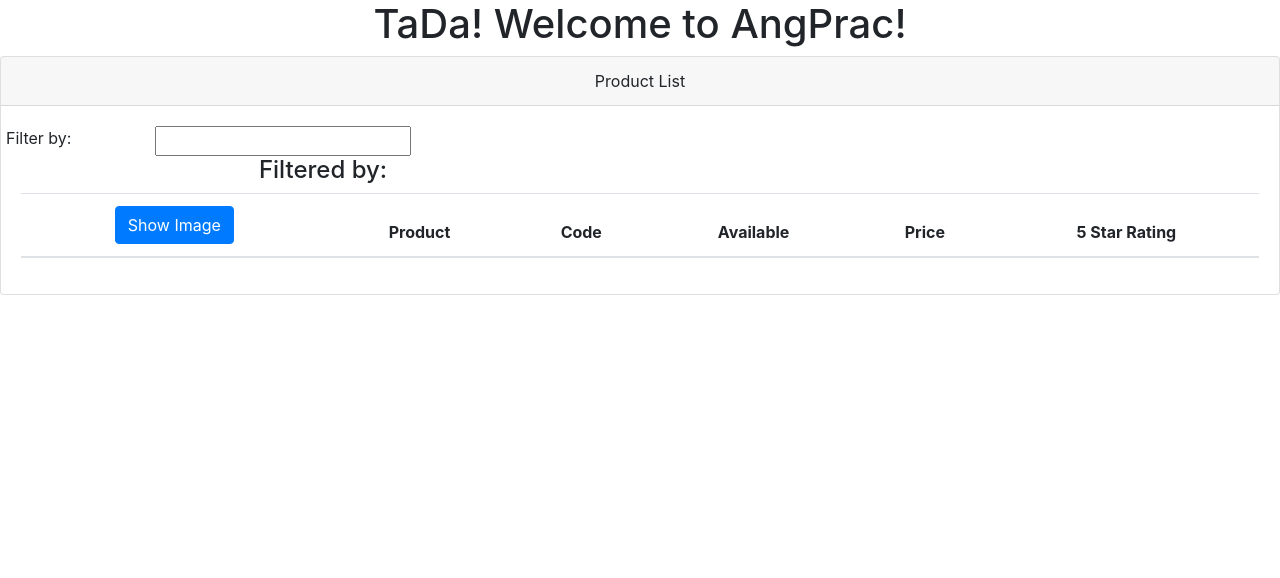
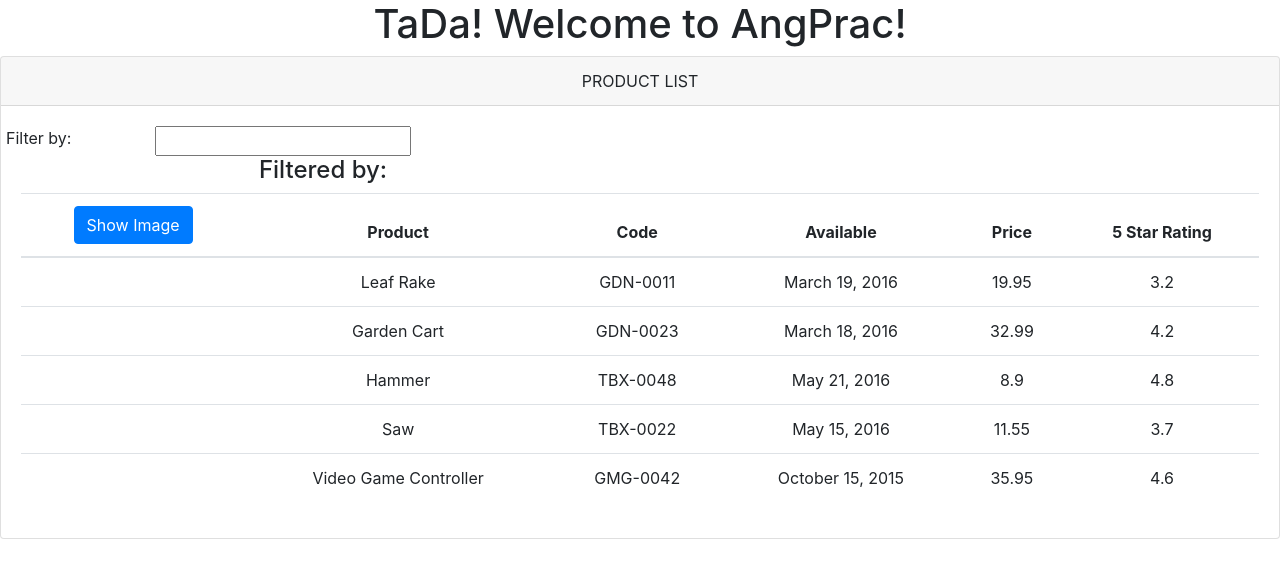
Before and after one commit to romangorelik/AngularPluralSight1, an Angular app: page / in a window 1280 px wide. Shown: the top 578 px of the page. Built offline with nearby package versions, Linux system fonts and the light colour scheme.

Commit message:
Added button which shows and hides images, added products.

```diff
--- a/src/app/products/product-list.component.html
+++ b/src/app/products/product-list.component.html
@@ -1,6 +1,6 @@
 <div class='card'>
   <div class='card-header'>
-    Product List
+    {{ title | uppercase}}
   </div>
   <div class='card-body'>
     <div class='row'>
@@ -15,12 +15,12 @@
       </div>
     </div>
     <div class='table-responsive'>
-      <table class='table'>
+      <table class='table' *ngIf='products && products.length'>
         <thead>
           <tr>
             <th>
-              <button class='btn btn-primary'>
-                Show Image
+              <button class='btn btn-primary' (click)='toggleImage()'>
+                {{showImage ? 'Hide Image' : 'Show Image'}}
               </button>
             </th>
             <th>Product</th>
@@ -31,7 +31,16 @@
           </tr>
         </thead>
         <tbody>
-
+          <tr *ngFor='let product of products'>
+            <td>
+              <img *ngIf='showImage' [src]='product.imageUrl' [title]='product.productName' [style.width.px]='imageWidth' [style.margin.px]='imageMargin'>
+            </td>
+            <td> {{ product.productName }}</td>
+            <td> {{ product.productCode }}</td>
+            <td> {{ product.releaseDate }}</td>
+            <td> {{ product.price }}</td>
+            <td> {{ product.starRating }}</td>
+          </tr>
         </tbody>
       </table>
     </div>
--- a/src/app/products/products.component.ts
+++ b/src/app/products/products.component.ts
@@ -7,7 +7,67 @@
 })
 export class ProductsComponent implements OnInit {
   title: string = 'Product List'
+  imageWidth: number = 50
+  imageMargin: number = 2
+  showImage: boolean = false
+  products: any[] = [
+    {
+      "productId": 1,
+      "productName": "Leaf Rake",
+      "productCode": "GDN-0011",
+      "releaseDate": "March 19, 2016",
+      "description": "Leaf rake with 48-inch wooden handle.",
+      "price": 19.95,
+      "starRating": 3.2,
+      "imageUrl": "https://openclipart.org/image/300px/svg_to_png/26215/Anonymous_Leaf_Rake.png"
+    },
+    {
+      "productId": 2,
+      "productName": "Garden Cart",
+      "productCode": "GDN-0023",
+      "releaseDate": "March 18, 2016",
+      "description": "15 gallon capacity rolling garden cart",
+      "price": 32.99,
+      "starRating": 4.2,
+      "imageUrl": "https://openclipart.org/image/300px/svg_to_png/58471/garden_cart.png"
+    },
+    {
+      "productId": 5,
+      "productName": "Hammer",
+      "productCode": "TBX-0048",
+      "releaseDate": "May 21, 2016",
+      "description": "Curved claw steel hammer",
+      "price": 8.9,
+      "starRating": 4.8,
+      "imageUrl": "https://openclipart.org/image/300px/svg_to_png/73/rejon_Hammer.png"
+    },
+    {
+      "productId": 8,
+      "productName": "Saw",
+      "productCode": "TBX-0022",
+      "releaseDate": "May 15, 2016",
+      "description": "15-inch steel blade hand saw",
+      "price": 11.55,
+      "starRating": 3.7,
+      "imageUrl": "https://openclipart.org/image/300px/svg_to_png/27070/egore911_saw.png"
+    },
+    {
+      "productId": 10,
+      "productName": "Video Game Controller",
+      "productCode": "GMG-0042",
+      "releaseDate": "October 15, 2015",
+      "description": "Standard two-button video game controller",
+      "price": 35.95,
+      "starRating": 4.6,
+      "imageUrl": "https://openclipart.org/image/300px/svg_to_png/120337/xbox-controller_01.png"
+    }
+  ]
+
   constructor() { }
+
+  toggleImage(): void {
+    this.showImage = !this.showImage
+  }
 
   ngOnInit() {
   }
```
